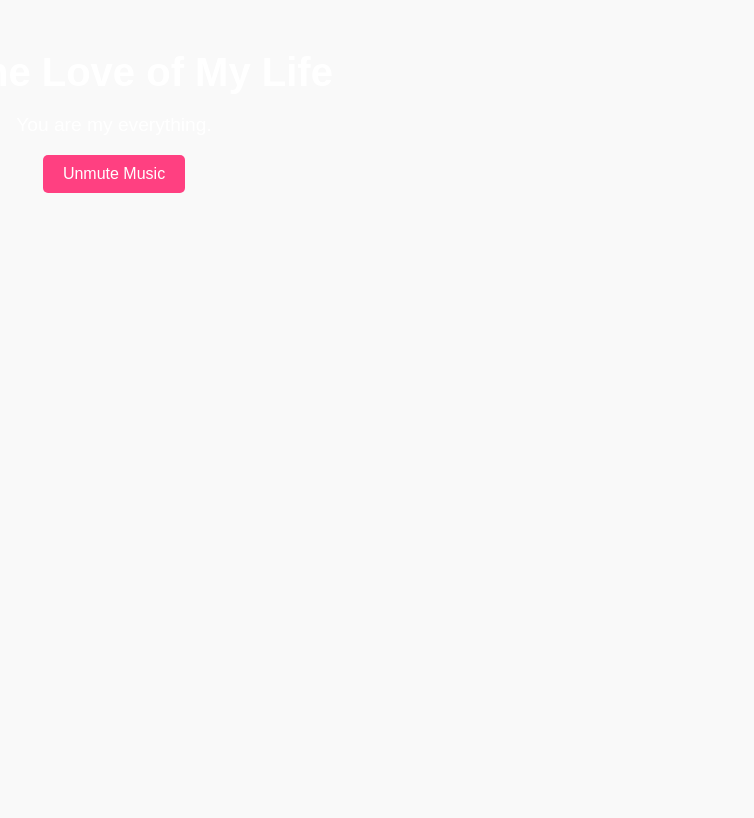
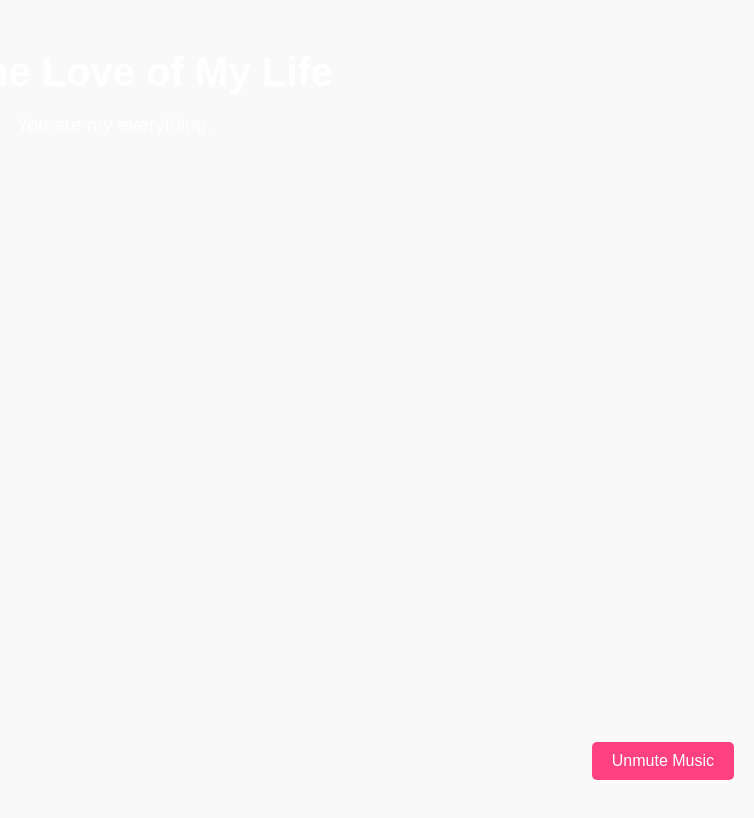
Before and after one commit to skuyykek69/asmaraloka, a plain HTML site: page index.html in a window 1280 px wide. Shown: the top 818 px of the page, without its empty margins (526-1280 px from the left). Drawn offline with nearby package versions, Linux system fonts and the light colour scheme.

Commit message:
Update style.css

```diff
--- a/style.css
+++ b/style.css
@@ -30,6 +30,10 @@ header {
     font-size: 1em;
     transition: background-color 0.3s;
     border-radius: 5px;
+    position: fixed; /* Mengapungkan tombol */
+    bottom: 20px; /* Jarak dari bawah */
+    right: 20px; /* Jarak dari kanan */
+    z-index: 1000; /* Memastikan tombol berada di atas elemen lain */
 }
 
 .tombol:hover {
```
